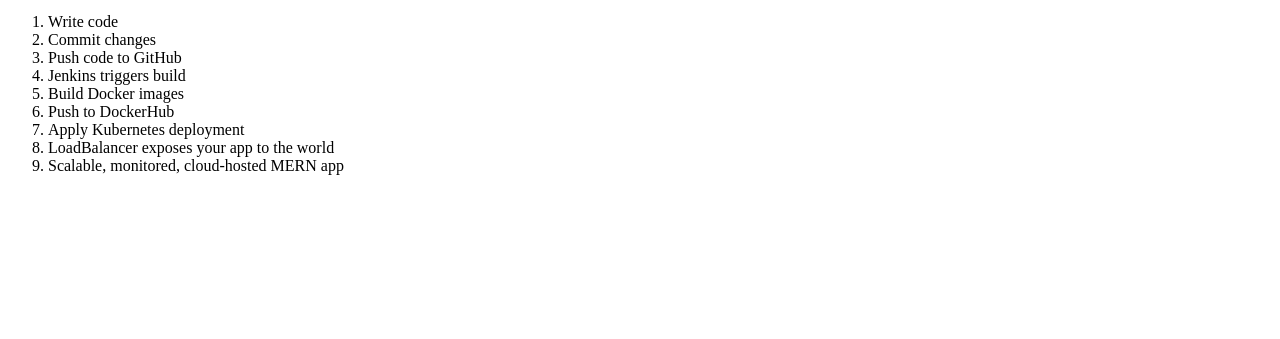
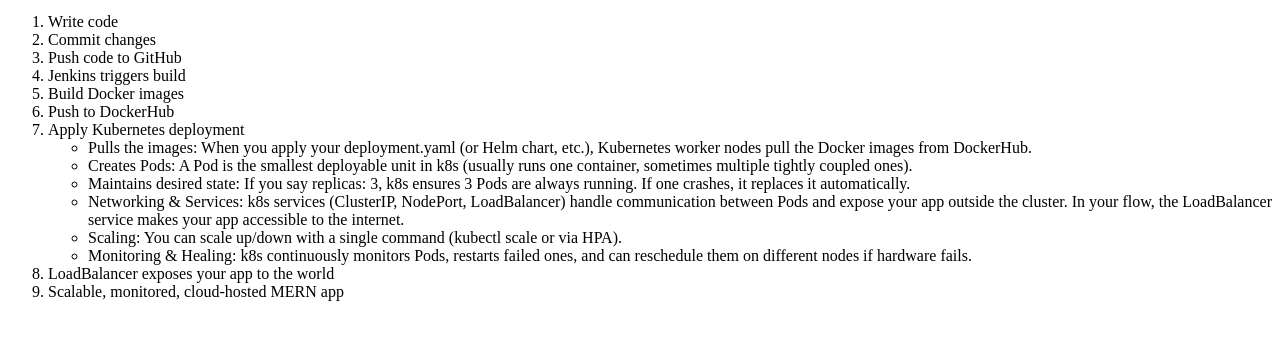
Before and after one commit to varun-2301/learning-js, a plain HTML site: page deployment-flow/index.html in a window 1280 px wide. Shown: the part 101-440 px from the top of the page. Drawn offline with Linux system fonts and the light colour scheme.

```diff
--- a/deployment-flow/index.html
+++ b/deployment-flow/index.html
@@ -16,7 +16,17 @@
         <li>Jenkins triggers build</li>
         <li>Build Docker images</li>
         <li>Push to DockerHub</li>
-        <li>Apply Kubernetes deployment</li>
+        <li>Apply Kubernetes deployment
+            <ul>
+                <li>Pulls the images: When you apply your deployment.yaml (or Helm chart, etc.), Kubernetes worker nodes pull the Docker images from DockerHub.</li>
+                <li>Creates Pods: A Pod is the smallest deployable unit in k8s (usually runs one container, sometimes multiple tightly coupled ones).</li>
+                <li>Maintains desired state: If you say replicas: 3, k8s ensures 3 Pods are always running. If one crashes, it replaces it automatically.</li>
+                <li>Networking & Services: k8s services (ClusterIP, NodePort, LoadBalancer) handle communication between Pods and expose your app outside the cluster. In your flow, the LoadBalancer service makes your app accessible to the internet.</li>
+                <li>Scaling: You can scale up/down with a single command (kubectl scale or via HPA).</li>
+                <li>Monitoring & Healing: k8s continuously monitors Pods, restarts failed ones, and can reschedule them on different nodes if hardware fails.</li>
+            </ul>
+        </li>
+
         <li>LoadBalancer exposes your app to the world</li>
         <li>Scalable, monitored, cloud-hosted MERN app</li>
     </ol>
```
Also changed, not shown: js/question-&-answers/index.html (+1 -4 lines), react/question-&-answers/index.html (+1 -1 lines).
